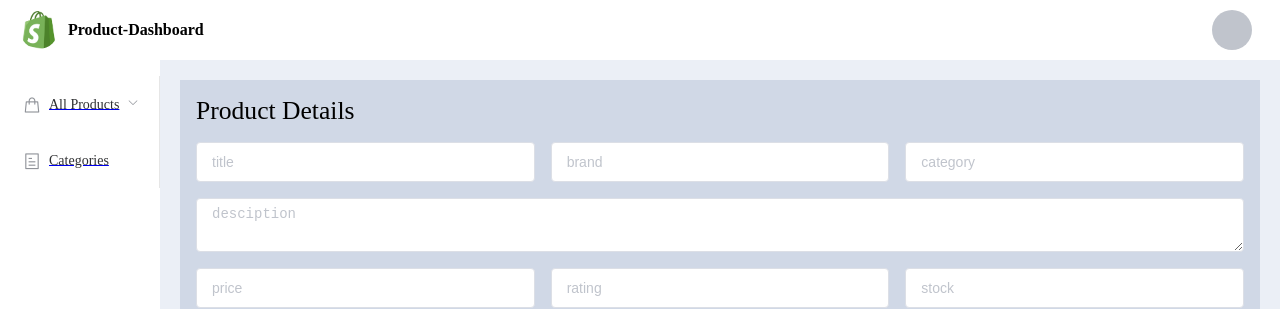
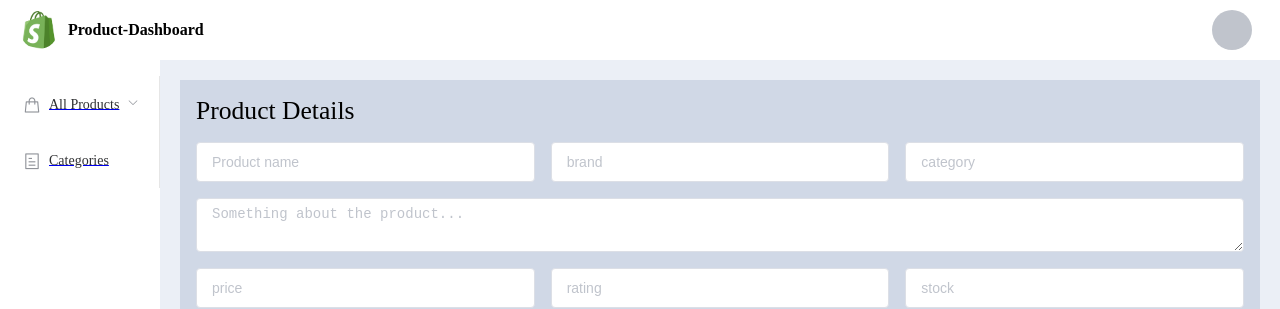
Before and after one commit to Aswin-PK/product-dashboard, a Vue app: page /dashboard/add-product in a window 1280 px wide. Shown: the top 309 px of the page. Built offline with nearby package versions, Linux system fonts and the light colour scheme; no server answers; sample sign-in values are in the browser's storage.

Commit message:
Refactor: Remove unnecessary lines of code

```diff
--- a/src/components/ProductForm.vue
+++ b/src/components/ProductForm.vue
@@ -6,11 +6,11 @@
                 <span style="font-size: 1.6em;">Product Details</span>
             </el-row>
             <el-row type="flex" style="gap: 1em">
-                <el-input v-model="formData.title" autocomplete="off" placeholder="title"></el-input>
+                <el-input v-model="formData.title" autocomplete="off" placeholder="Product name"></el-input>
                 <el-input v-model="formData.brand" autocomplete="off" placeholder="brand"></el-input>
                 <el-input v-model="formData.category" autocomplete="off" placeholder="category"></el-input>
             </el-row>
-            <el-input type="textarea" v-model="formData.description" placeholder="desciption"></el-input>
+            <el-input type="textarea" v-model="formData.description" placeholder="Something about the product..."></el-input>
             <el-row type="flex" style="gap: 1em">
                 <el-input v-model="formData.price" autocomplete="off" placeholder="price"></el-input>
                 <el-input v-model="formData.rating" autocomplete="off" placeholder="rating"></el-input>
@@ -86,9 +86,6 @@ export default {
         handleRemove() {
             console.log("Reached here")
         },
-        handleFormVisibility(status) {
-            this.$store.dispatch('setFormVisibleStatus', status)
-        },
         clearForm() {
             this.$store.dispatch('setFormData', [])
         },
--- a/src/components/ProductTable.vue
+++ b/src/components/ProductTable.vue
@@ -61,7 +61,6 @@ export default {
             selectedCategories: [], // TO store the categories selected from the filter option
             form: [],
             fileList: [],
-            dialogFormVisible: false,
         }
     },
     computed: {
@@ -77,9 +76,6 @@ export default {
         allCategories() {
             return this.$store.getters.getAllCategories;
         },
-        isFormVisible() {
-            return this.$store.getters.getFormVisibleStatus;
-        }
 
     },
     watch: {
@@ -90,9 +86,6 @@ export default {
                 this.fetchProducts(newValue);
             }, 500)
         },
-        isFormVisible(newValue) {
-            this.dialogFormVisible = newValue
-        }
     },
     methods: {
         fetchProducts(searchValue) {
@@ -104,14 +97,12 @@ export default {
         handleViewProduct(value) {
             this.$store.dispatch('fetchSingleProduct', value.id)
             const currentRoute = this.$router.currentRoute
-            console.log("value: ", currentRoute)
 
             if(currentRoute.path.includes('/all-products')) {
                 this.$router.push({ path: `/dashboard/all-products/${value.id}` });
             }
             else if(currentRoute.path.includes('/categories/')) {
                 const category = currentRoute.params.category;
-                console.log("At table", category, value.id)
                 this.$router.push({ path: `/dashboard/categories/${category}/${value.id}` });
             }
         },
```
